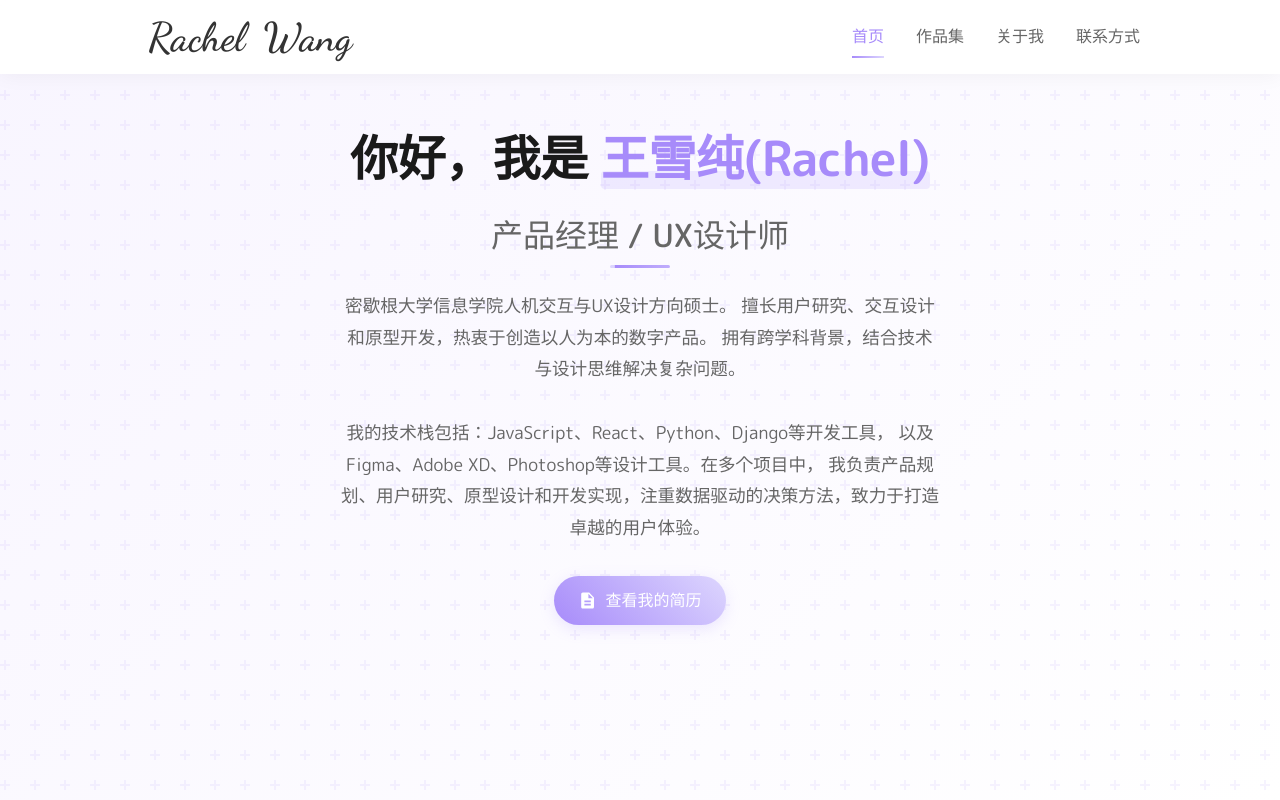
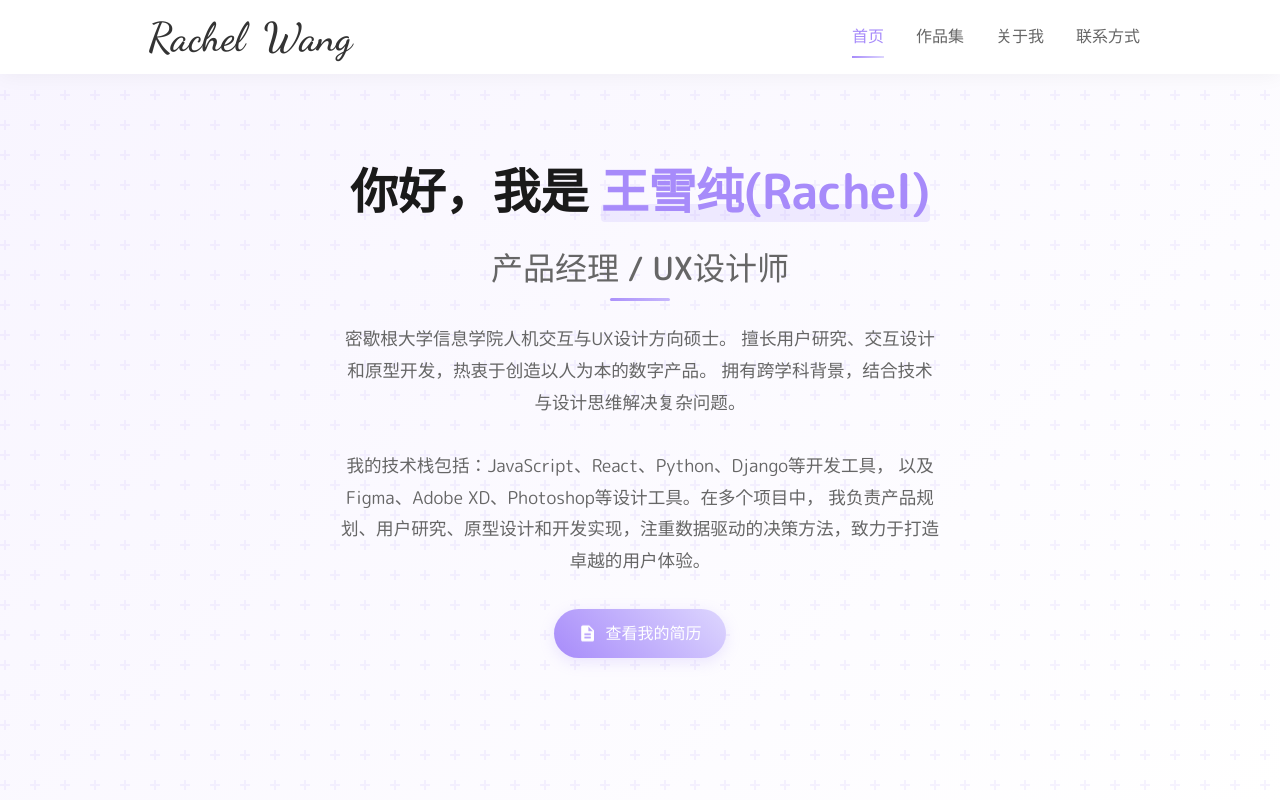
Before and after one commit to Qearl11/myportfolio, a React (Create React App) app: page / in a window 1280 px wide. Shown: the top 800 px of the page. Built offline with nearby package versions, Linux system fonts and the light colour scheme; a web font is replaced by a local one.

Commit message:
Fix layout and routing issues

```diff
--- a/src/App.js
+++ b/src/App.js
@@ -1,5 +1,5 @@
 import React from 'react';
-import { HashRouter as Router, Routes, Route } from 'react-router-dom';
+import { HashRouter as Router, Routes, Route, Navigate } from 'react-router-dom';
 import { ThemeProvider } from '@mui/material/styles';
 import { ThemeProvider as StyledThemeProvider } from 'styled-components';
 import CssBaseline from '@mui/material/CssBaseline';
@@ -14,7 +14,7 @@ import Resume from './pages/Resume';
 
 function App() {
   return (
-    <Router>
+    <Router basename="/">
       <ThemeProvider theme={theme}>
         <StyledThemeProvider theme={theme}>
           <CssBaseline />
@@ -26,6 +26,7 @@ function App() {
             <Route path="/about" element={<About />} />
             <Route path="/contact" element={<Contact />} />
             <Route path="/resume" element={<Resume />} />
+            <Route path="*" element={<Navigate to="/" />} />
           </Routes>
         </StyledThemeProvider>
       </ThemeProvider>
--- a/src/pages/Home.js
+++ b/src/pages/Home.js
@@ -41,11 +41,12 @@ const Section = styled.section`
   padding: 100px 0;
   position: relative;
   overflow: hidden;
+  margin-top: 60px;
 `;
 
 const HeroSection = styled(Section)`
   background: linear-gradient(135deg, #f8f5ff 0%, #fff 100%);
-  min-height: 100vh;
+  min-height: calc(100vh - 60px);
   display: flex;
   align-items: center;
 
@@ -456,7 +457,7 @@ const Home = () => {
   ];
 
   return (
-    <>
+    <main>
       <HeroSection id="home">
         <StyledContainer>
           <HeroContent>
@@ -632,7 +633,7 @@ const Home = () => {
           </Box>
         </Container>
       </ContactSection>
-    </>
+    </main>
   );
 };
 
```
